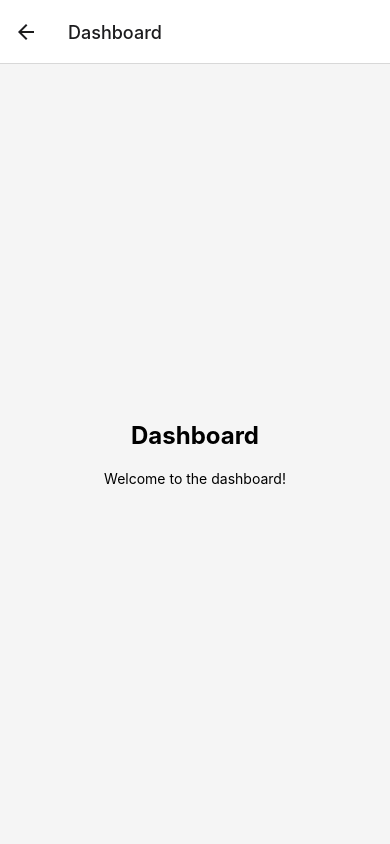
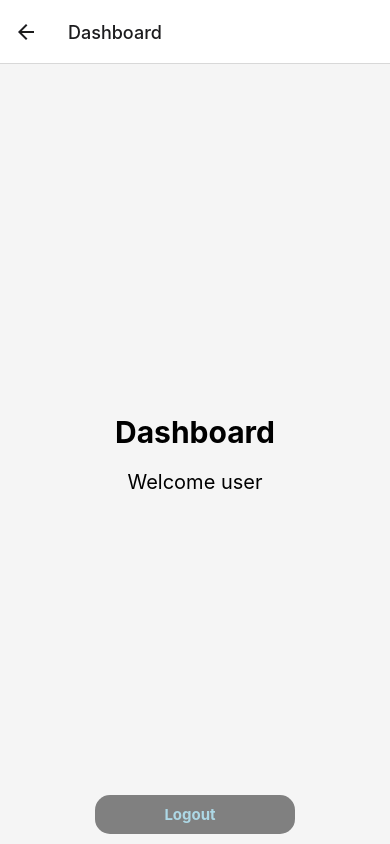
Before and after one commit to ShalomObongo/Student-Sphere, a React Native app in the folder main-project/: screen /Dashboard in a window 390 px wide. Built offline with nearby package versions, Linux system fonts and the light colour scheme.

Commit message:
added logout button in DashboardScreen

```diff
--- a/main-project/screens/DashboardScreen.js
+++ b/main-project/screens/DashboardScreen.js
@@ -1,11 +1,25 @@
+import { useNavigation } from '@react-navigation/native';
 import React from 'react';
-import { View, Text, StyleSheet } from 'react-native';
+import { View, Text, StyleSheet, TouchableOpacity } from 'react-native';
+// import { useNavigation } from '@react-navigation/native';
+
+
 
 const DashboardScreen = () => {
+  const navigation=useNavigation()
+
+  const logOut=()=>{
+    navigation.navigate('Login')
+   }
+
   return (
     <View style={styles.container}>
       <Text style={styles.title}>Dashboard</Text>
-      <Text>Welcome to the dashboard!</Text>
+      {/* Below will display the user's name in the current sesstion */}
+      <Text style={styles.welcomeTxt}>Welcome user</Text>
+      <TouchableOpacity onPress={logOut} style={styles.logout}>
+        <Text style={styles.logoutTxt}>Logout</Text>
+      </TouchableOpacity>
     </View>
   );
 };
@@ -18,10 +32,29 @@ const styles = StyleSheet.create({
     backgroundColor: '#f5f5f5',
   },
   title: {
-    fontSize: 24,
+    fontSize: 30,
     fontWeight: 'bold',
     marginBottom: 20,
   },
+  welcomeTxt:{
+    fontSize: 20
+  },
+  logout:{
+    width: 200,
+    padding: 10,
+    backgroundColor: 'grey',
+    borderRadius: 15,
+    alignItems: 'center',
+    marginTop: 10,
+    position:'absolute',
+    bottom:10,
+  },
+  logoutTxt:{
+    fontWeight: 'bold',
+    fontSize: 15,
+    marginRight: 10,
+    color:'lightblue'
+  }
 });
 
 export default DashboardScreen;
```
